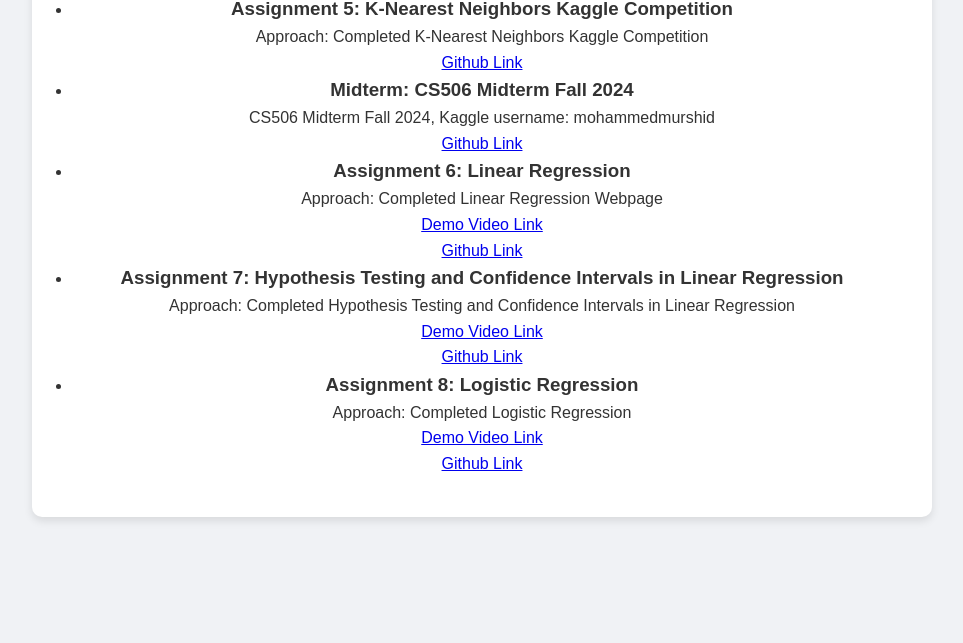
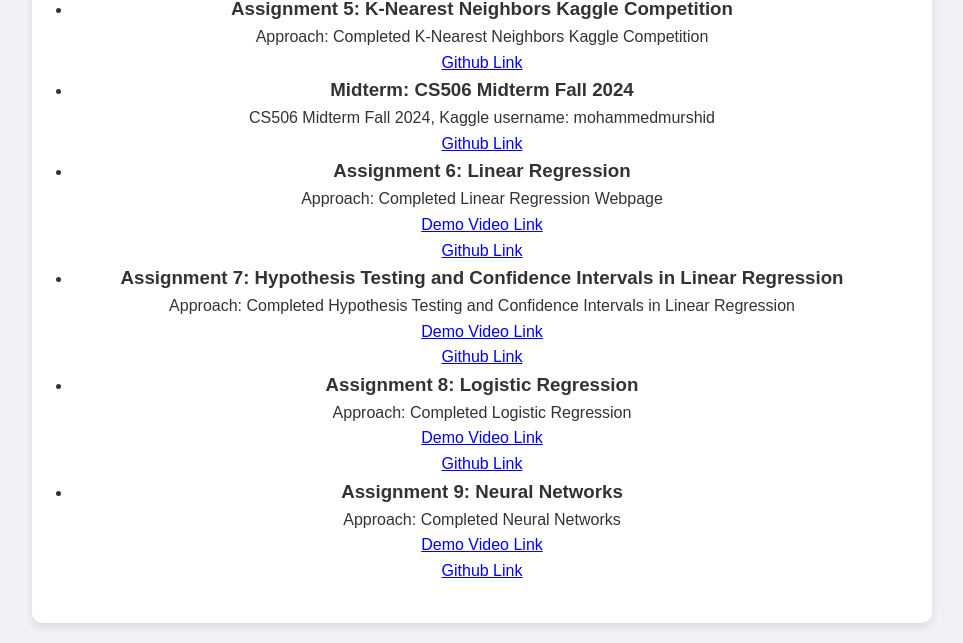
Before and after one commit to mmurshidf/mmurshidf.github.io, a plain HTML site: page assignments.html in a window 1280 px wide. Shown: the part 1205-1848 px from the top of the page, without its empty margins (158-1121 px from the left). Before the commit the page ends 1742 px from the top, so only its background shows below. Drawn offline with Linux system fonts and the light colour scheme.

Commit message:
Update assignments.html

```diff
--- a/assignments.html
+++ b/assignments.html
@@ -79,6 +79,12 @@
                     <a href="https://www.youtube.com/watch?v=2TzlT3d-jXc">Demo Video Link</a><br/>
                     <a href="https://github.com/mmurshidf/murshidm-assignment-8">Github Link</a>
                 </li>
+                <li>
+                    <h3>Assignment 9: Neural Networks</h3>
+                    <p>Approach: Completed Neural Networks</p>
+                    <a href="https://www.youtube.com/watch?v=2TzlT3d-jXc">Demo Video Link</a><br/>
+                    <a href="https://github.com/mmurshidf/murshidm-assignment-9">Github Link</a>
+                </li>
             </ul>
         </section>
     </main>
```
